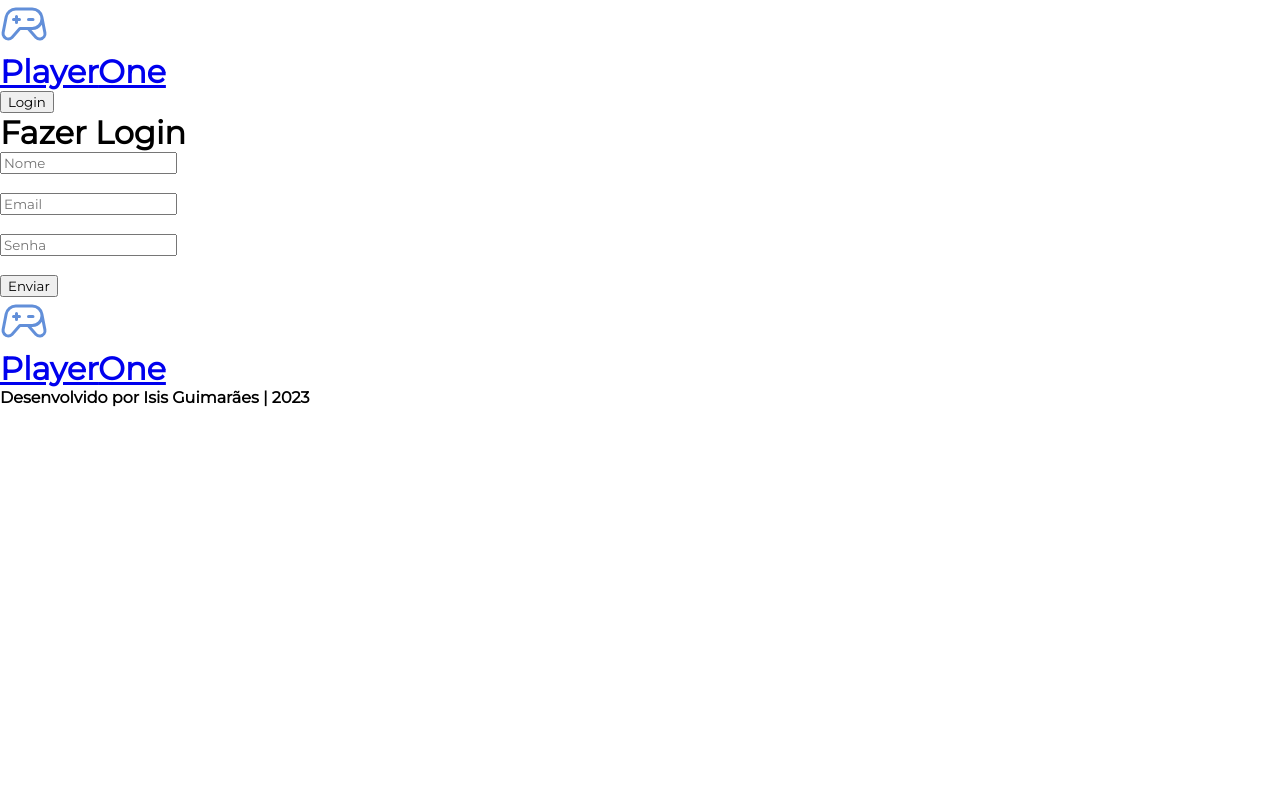
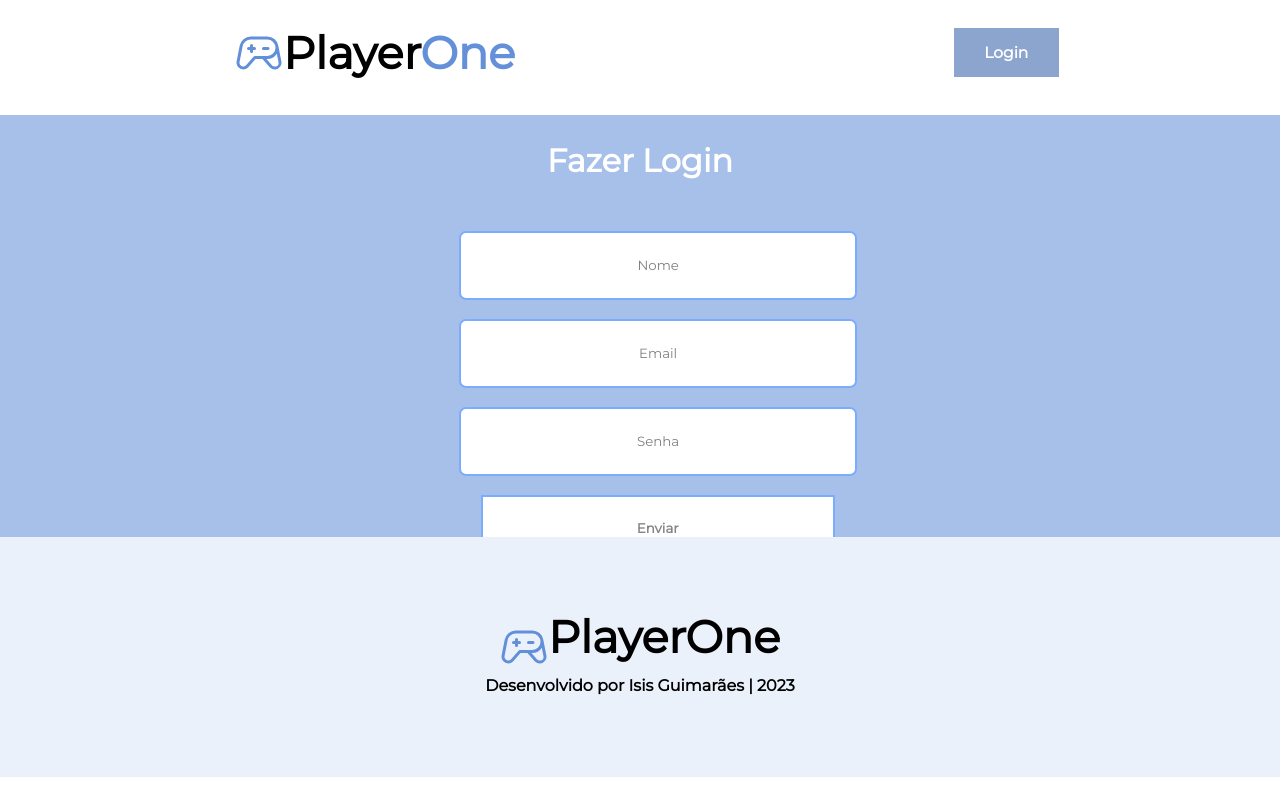
Before and after one commit to IsisG13/SMario-next, a Next.js app: page /login in a window 1280 px wide. Built offline with nearby package versions, Linux system fonts and the light colour scheme.

Commit message:
totalmente responsivo

```diff
--- a/styles/Home.module.css
+++ b/styles/Home.module.css
@@ -1,3 +1,131 @@
+.banner {
+  margin-top: -5%;
+  width: 100%;
+  display: flex;
+  flex-direction: column;
+}
+
+.bannerOverlay {
+  position: absolute;
+  top: 0;
+  left: 0;
+  width: 100%;
+  min-height: 107vh;
+  background: linear-gradient(rgb(0 0 0 / 42%), rgb(0 0 0 / 42%));
+  z-index: 5;
+}
+
+.bannerImage {
+  width: 100%;
+  z-index: 0;
+}
+
+.banner h1 {
+  font-size: 253%;
+  margin-left: 3%;
+  color: #b0b0b0;
+  margin-top: -9%;
+  z-index: 6;
+}
+
+.banner p {
+  margin-left: 3%;
+  color: white;
+  margin-top: 1%;
+  z-index: 2;
+}
+
+.banner button {
+  margin-top: 1%;
+  margin-left: 3%;
+  width: 16%;
+  height: 33px;
+  /* font-weight: bold; */
+  color: white;
+  background-color: #628fd9;
+  border: 2px solid #628fd9;
+  z-index: 2;
+}
+
+.bannerOverlayPaginaInicial {
+  position: absolute;
+  top: 0;
+  left: 0;
+  width: 100%;
+  min-height: 48vh;
+  background: linear-gradient(rgb(0 0 0 / 42%), rgb(0 0 0 / 42%));
+  z-index: 5;
+}
+
+.bannerPaginaInicial h1 {
+  font-size: 240%;
+  margin-left: 3%;
+  color: white;
+  margin-top: -9%;
+  z-index: 6;
+}
+
+.bannerPaginaInicial button {
+  margin-top: 1%;
+  margin-left: 3%;
+  width: 16%;
+  height: 33px;
+  /* font-weight: bold; */
+  color: white;
+  background-color: #628fd9;
+  border: 2px solid #628fd9;
+  z-index: 6;
+}
+
+.bannerPaginaInicial p {
+  margin-left: 3%;
+  color: #dfdbdb;
+  margin-top: 1%;
+  z-index: 6;
+}
+
+.bannerPaginaInicial {
+  margin-top: -3%;
+  width: 100%;
+  display: flex;
+  flex-direction: column;
+}
+
+.conteudo h1 {
+  margin-left: 3%;
+}
+
+.conteudo {
+  /* margin-top: 20px; */
+  margin-top: 5%;
+}
+
+.conteudoContainer {
+  display: flex;
+  flex-wrap: wrap;
+}
+
+.conteudoItem {
+  flex: 1 1;
+  margin: 2.6%;
+  /* margin: 27px; */
+  text-align: center;
+}
+
+.imagens {
+  border-radius: 8px;
+  margin-bottom: 10px;
+}
+
+.alerta {
+  text-align: center;
+  width: 56%;
+  height: 145px;
+  margin-top: -60%;
+  margin-left: 2%;
+  margin-bottom: 1%;
+}
+
 @media (max-width: 980px) {
   .banner {
     margin-top: -9%;
--- a/styles/Login.module.css
+++ b/styles/Login.module.css
@@ -1,3 +1,128 @@
+.mensagemErro {
+  margin-top: 8%;
+  color: red;
+  margin-bottom: -170px;
+}
+
+.login_container {
+  margin-top: 9%;
+  background-color: #a7c0ea;
+  min-height: 71vh;
+  color: white;
+  padding-top: 5%;
+  text-align: center;
+}
+
+.login_container h1 {
+  margin-top: -3%;
+  margin-bottom: 4%;
+}
+
+.conteudo {
+  display: flex;
+  align-items: center;
+  flex-direction: column;
+}
+
+.conteudo input {
+  border: 2px solid #7bacff;
+  width: 220%;
+  height: 63px;
+  margin-left: -52%;
+  border-radius: 7px;
+  text-align: center;
+}
+
+.conteudo button {
+  margin-bottom: -130%;
+  height: 67px;
+  width: 200%;
+  margin-left: -40%;
+  display: flex;
+  align-items: center;
+  justify-content: center;
+  border: 2px solid #7bacff;
+  background-color: white;
+  color: #858484;
+  font-weight: bold;
+  cursor: pointer;
+}
+
+.conteudo button:hover {
+  height: 67px;
+  width: 200%;
+  margin-left: -40%;
+  color: white;
+  border: 2px solid #7bacff;
+  background-color: #7bacff;
+  cursor: pointer;
+}
+
+.link {
+  text-decoration: none;
+  margin-left: -9%;
+}
+
+.cabecalho {
+  padding-top: 2%;
+  padding-bottom: 2%;
+  display: flex;
+  flex-wrap: nowrap;
+  align-items: center;
+  position: absolute;
+  top: 0;
+  width: 100%;
+  background-color: white;
+  justify-content: space-around;
+}
+
+.cabecalho_link {
+  font-size: 140%;
+  color: black;
+  text-decoration: none;
+  cursor: pointer;
+  display: flex;
+  align-items: center;
+}
+
+.cabecalho span {
+  color: #6390d9;
+}
+
+.input {
+  border-color: transparent;
+  height: 25px;
+  background-color: transparent;
+}
+
+.search {
+  padding-left: 1%;
+  height: 42px;
+  width: 22%;
+  border: 2px solid #a7c0ea;
+  border-radius: 50px;
+  display: flex;
+  align-items: center;
+}
+
+.loginActive button {
+  color: #ffffff;
+  font-size: 97%;
+  font-weight: bold;
+  height: 49px;
+  width: 175%;
+  background-color: #8ca5ce;
+  border: 2px solid #8ca5ce;
+  display: flex;
+  align-items: center;
+  justify-content: space-around;
+  margin-left: -52%;
+}
+
+.link_login_active {
+  text-decoration: none;
+}
+
 @media (max-width: 980px) {
   .mensagemErro {
     color: red;
@@ -103,7 +228,7 @@
     align-items: center;
   }
 
-  .login button {
+  .loginActive button {
     color: #ffffff;
     font-size: 97%;
     font-weight: bold;
@@ -117,7 +242,7 @@
     margin-left: -52%;
   }
 
-  .link_login {
+  .link_login_active {
     text-decoration: none;
   }
 }
--- a/styles/globals.css
+++ b/styles/globals.css
@@ -3,6 +3,170 @@
 * {
   margin: 0;
   font-family: "Montserrat", sans-serif;
+}
+
+.link {
+  text-decoration: none;
+  margin-left: -9%;
+}
+
+.cabecalho {
+  padding-top: 2%;
+  padding-bottom: 2%;
+  display: flex;
+  flex-wrap: nowrap;
+  align-items: center;
+  position: absolute;
+  top: 0;
+  width: 100%;
+  background-color: white;
+  justify-content: space-around;
+  z-index: 10;
+}
+
+.cabecalhoPaginaInicial {
+  padding-top: 2%;
+  padding-bottom: 2%;
+  display: flex;
+  flex-wrap: nowrap;
+  align-items: center;
+  position: absolute;
+  top: 0;
+  width: 100%;
+  background-color: white;
+  justify-content: space-around;
+  z-index: 10;
+}
+
+.cabecalho_link {
+  font-size: 140%;
+  color: black;
+  text-decoration: none;
+  cursor: pointer;
+  display: flex;
+  align-items: center;
+}
+
+.cabecalho_linkPaginaINicial {
+  font-size: 140%;
+  color: black;
+  text-decoration: none;
+  cursor: pointer;
+  display: flex;
+  align-items: center;
+}
+
+.cabecalho span {
+  color: #6390d9;
+}
+
+.cabecalhoPaginaInicial span {
+  color: #6390d9;
+}
+
+.input {
+  border-color: transparent;
+  height: 25px;
+  background-color: transparent;
+}
+
+input::placeholder {
+  color: gray;
+}
+
+input:focus {
+  outline: none;
+}
+
+.inputPaginaInicial {
+  border-color: transparent;
+  height: 25px;
+  background-color: transparent;
+}
+
+.search {
+  padding-left: 1%;
+  height: 42px;
+  width: 22%;
+  border: 2px solid #a7c0ea;
+  border-radius: 50px;
+  display: flex;
+  align-items: center;
+}
+
+.searchPaginaInicial {
+  padding-left: 1%;
+  height: 42px;
+  width: 12%;
+  border: 2px solid #a7c0ea;
+  border-radius: 50px;
+  display: flex;
+  align-items: center;
+}
+
+.login button {
+  color: #a7c0ea;
+  font-size: 97%;
+  font-weight: bold;
+  height: 49px;
+  width: 175%;
+  background-color: transparent;
+  border: 2px solid #8ca5ce;
+  display: flex;
+  align-items: center;
+  justify-content: space-around;
+  margin-left: -52%;
+  cursor: pointer;
+}
+
+.link_login {
+  text-decoration: none;
+}
+
+.login button:hover {
+  color: #ffffff;
+  font-size: 97%;
+  font-weight: bold;
+  height: 49px;
+  width: 175%;
+  background-color: #8ca5ce;
+  border: 2px solid #8ca5ce;
+  display: flex;
+  align-items: center;
+  justify-content: space-around;
+  margin-left: -52%;
+}
+
+.rodape {
+  margin-top: 16%;
+    width: 100%;
+    display: flex;
+    background-color: #EBF1FB;
+    color: black;
+    height: 240px;
+    flex-direction: column;
+    justify-content: center;
+    align-items: center;
+    position: relative;
+}
+
+.rodapeInicial {
+  margin-top: -13%;
+  display: flex;
+  background-color: #ebf1fb;
+  height: 295px;
+  width: 100%;
+  flex-direction: column;
+  justify-content: flex-end;
+  position: fixed;
+  z-index: 6;
+  align-items: center;
+  padding-bottom: 4%;
+}
+
+.linkRodape {
+  text-decoration: none;
+  color: #2b2a2a;
 }
 
 @media (max-width: 980px) {
@@ -139,12 +303,12 @@
   }
 
   .rodape {
-    margin-top: 16%;
+    margin-top: 43%;
     width: 100%;
     display: flex;
     background-color: #EBF1FB;
     color: black;
-    height: 258px;
+    height: 265px;
     flex-direction: column;
     justify-content: center;
     align-items: center;
@@ -311,12 +475,6 @@
     flex-direction: column;
     justify-content: center;
     align-items: center;
-    /* display: flex;
-    background-color: #EBF1FB;
-    height: 157px;
-    flex-direction: column;
-    justify-content: center;
-    align-items: center; */
   }
 
   .rodapeInicial {
```
Also changed, not shown: pages/login.js (+0 -10 lines).
